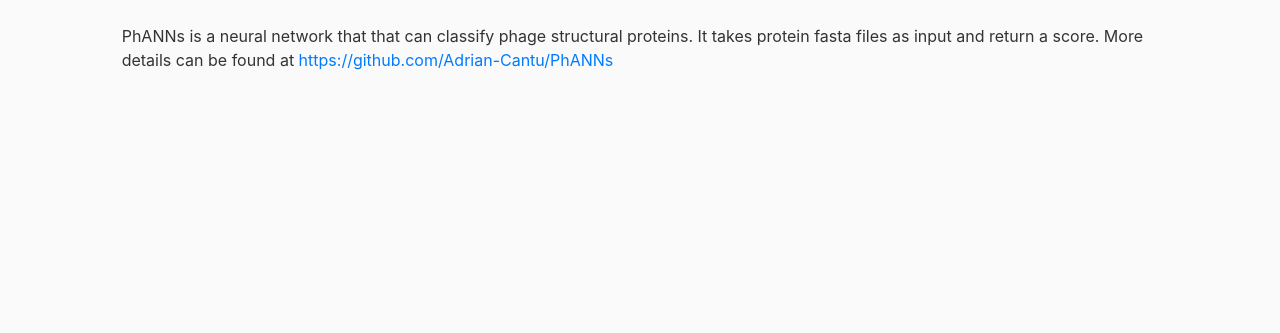
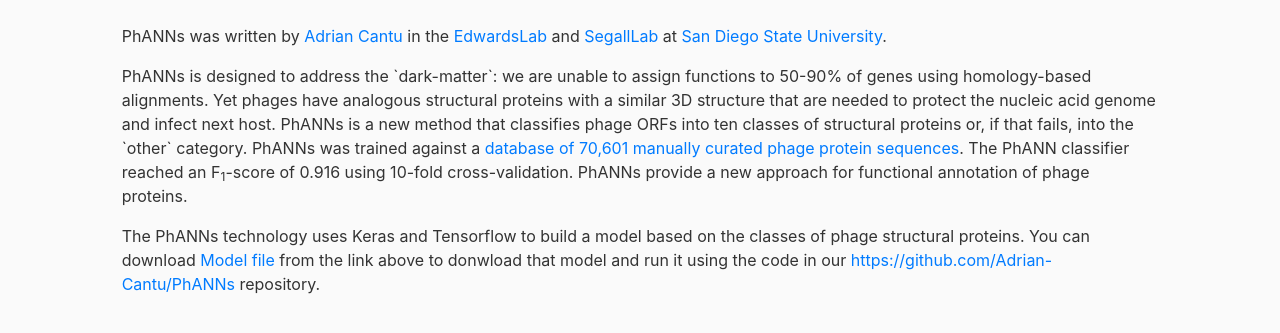
Before and after one commit to Adrian-Cantu/PhANNs, a Flask app: page /about in a window 1280 px wide. Shown: the part 56-389 px from the top of the page. Run offline with Flask 2, Linux system fonts and the light colour scheme; parts of the project's set-up code (start-up, migrations or seed data) failed here and were passed over; some libraries are stand-ins or nearby versions.

Commit message:
added about page and test fasta

```diff
--- a/web_server/ANN_site.py
+++ b/web_server/ANN_site.py
@@ -139,8 +139,8 @@ def downloads():
 def down_file(filename):
     if (filename == "model.tar"):
         return send_file('deca_model/model.tar')
-    elif (filename == 'test.fasta'):
-        return send_file('deca_model/test.fasta')
+    elif (filename == 'PhANNs_test.fasta'):
+        return send_file('deca_model/PhANNs_test.fasta')
     elif (filename == 'PhANNs_DB.fasta.tgz'):
         return send_file('deca_model/PhANNs_DB.fasta.tgz')
 
--- a/web_server/templates/about.html
+++ b/web_server/templates/about.html
@@ -3,9 +3,13 @@
 {% endblock JavaScript %}
 
 {% block content %}
+<p> PhANNs was written by <a href="https://scholar.google.com/citations?user=Vc7DmLIAAAAJ">Adrian Cantu</a>
+in the <a href="https://edwards.sdsu.edu/research">EdwardsLab</a>
+and  <a href="http://segall-lab.sdsu.edu">SegallLab</a>
+at <a href="https://www.sdsu.edu/">San Diego State University</a>.
 
-PhANNs is a neural network that that can classify phage structural proteins. It takes protein fasta files as input and return a score.
+<p>PhANNs is designed to address the `dark-matter`: we  are unable to assign functions to 50-90% of genes using homology-based alignments. Yet phages have analogous structural proteins with a similar 3D structure that are needed to protect the nucleic acid genome and infect next host. PhANNs is a new method that classifies phage ORFs into ten classes of structural proteins or, if that fails, into the `other` category. PhANNs was trained against a <a href="{{ fix_url_for('down_file',filename='PhANNs_DB.fasta.tgz') }}">database of 70,601 manually curated phage protein sequences</a>. The PhANN classifier reached an F<sub>1</sub>-score of 0.916 using 10-fold cross-validation. PhANNs provide a new approach for functional annotation of phage proteins.</p>
 
-More details can be found at  <a href="https://github.com/Adrian-Cantu/PhANNs">https://github.com/Adrian-Cantu/PhANNs</a>
+<p>The PhANNs technology uses Keras and Tensorflow to build a model based on the classes of phage structural proteins.  You can download <a href="{{ fix_url_for('down_file',filename='model.tar') }}" >Model file</a> from the link above to donwload that model and run it using the code in our <a href="https://github.com/Adrian-Cantu/PhANNs">https://github.com/Adrian-Cantu/PhANNs</a> repository. </p>
 
 {% endblock content %}
--- a/web_server/templates/downloads.html
+++ b/web_server/templates/downloads.html
@@ -5,5 +5,5 @@
 {% block content %}
 <a href="{{ fix_url_for('down_file',filename='PhANNs_DB.fasta.tgz') }}" >Database</a><br>
 <a href="{{ fix_url_for('down_file',filename='model.tar') }}" >Model_file</a><br>
-<a href="{{ fix_url_for('down_file',filename='test.fasta') }}" >test fasta file</a>
+<a href="{{ fix_url_for('down_file',filename='PhANNs_test.fasta') }}" >test fasta file</a>
 {% endblock content %}
```
